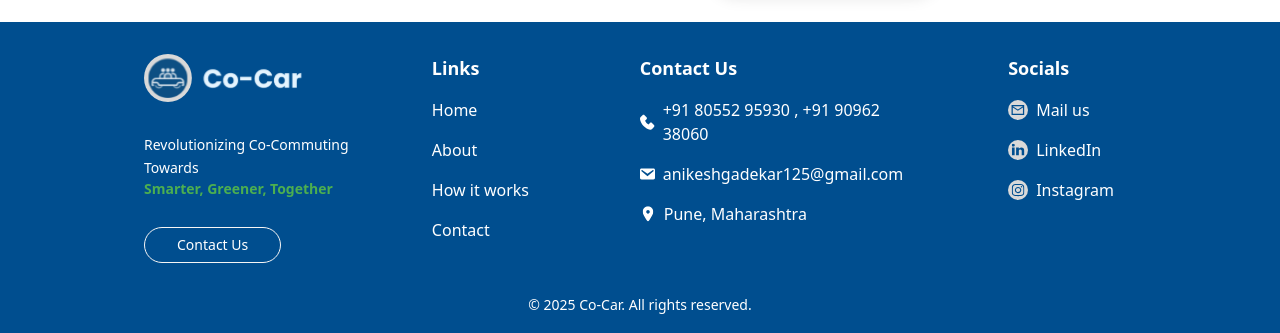
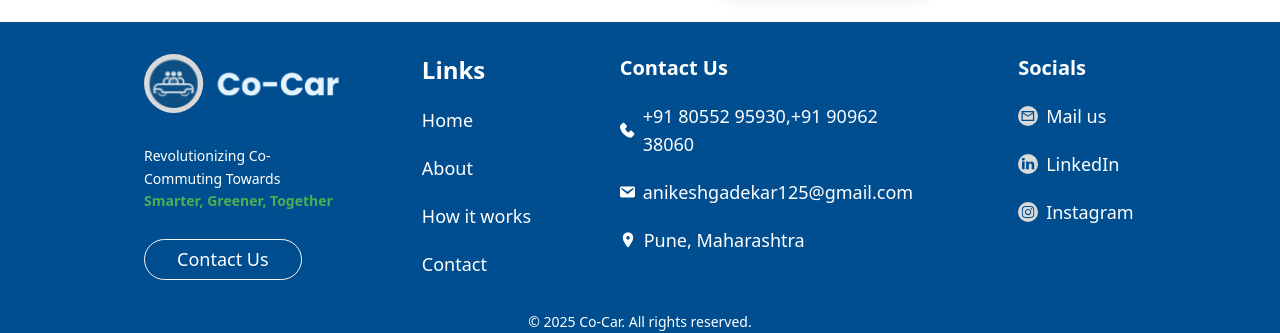
Before and after one commit to digvijaybhonsle/Co-Car, a React (Vite) app: page / in a window 1280 px wide. Shown: the part 1560-1893 px from the top of the page. Built offline with nearby package versions, Linux system fonts and the light colour scheme.

Commit message:
footer ready

```diff
--- a/src/components/Footer.jsx
+++ b/src/components/Footer.jsx
@@ -5,7 +5,7 @@ import email2 from "../assets/images/footermail2.svg";
 import linkedin from "../assets/images/Group110.svg";
 import insta from "../assets/images/Group111.svg";
 import logo from "../assets/images/logofooter.svg";
-import {NavLink} from "react-router-dom";
+import { NavLink } from "react-router-dom";
 import { useNavigate } from "react-router-dom";
 
 const Footer = () => {
@@ -19,7 +19,7 @@ const Footer = () => {
       <div className="flex flex-col lg:flex-row justify-between items-start w-full h-auto space-y-6 lg:space-y-0">
         {/* Column 1 */}
         <div className="flex-1 mb-6 lg:mb-0 items-center justify-center lg:pl-20">
-          <img className="w-40 mb-4" src={logo} alt="Logo" />
+          <img className="w-60 mb-4" src={logo} alt="Logo" />
           <p className="text-base sm:text-lg lg:text-sm leading-relaxed mt-8">
             Revolutionizing Co-Commuting Towards
           </p>
@@ -27,7 +27,7 @@ const Footer = () => {
             Smarter, Greener, Together
           </p>
           <button
-            className="mt-7 hover:bg-[#45a049] text-white rounded-full px-8 py-2 text-base sm:text-lg lg:text-sm transition-all duration-300 cursor-pointer"
+            className="mt-7 hover:bg-[#45a049] text-white rounded-full px-8 py-2 text-base sm:text-lg lg:text-md transition-all duration-300 cursor-pointer"
             style={{
               borderRadius: "57px",
               border: "1px solid #F6F5F5",
@@ -39,9 +39,9 @@ const Footer = () => {
           </button>
         </div>
         {/* Column 2 */}
-        <div className="flex-1 mb-6 lg:mb-0 items-center justify-center lg:pl-20">
-          <h3 className="text-lg font-bold mb-4">Links</h3>
-          <ul className="space-y-4">
+        <div className="flex-1 text-lg mb-6 lg:mb-0 items-center justify-center lg:pl-20">
+          <h3 className="text-2xl font-bold mb-5">Links</h3>
+          <ul className="space-y-5">
             <li>
               <NavLink
                 to="/"
@@ -81,27 +81,57 @@ const Footer = () => {
           </ul>
         </div>
         {/* Column 3 */}
-        <div className="flex-1 mb-6 lg:mb-0 items-center justify-center">
-          <h3 className="text-lg font-bold mb-4">Contact Us</h3>
-          <ul className="space-y-4">
+        <div className="flex-1 text-lg mb-6 lg:mb-0 items-center justify-center">
+          <h3 className="text-xl font-bold mb-5">Contact Us</h3>
+          <ul className="space-y-5">
             <li className="flex items-center space-x-2">
               <img className="w-4 h-4" src={phone} alt="Phone" />
-              <span>+91 80552 95930 , +91 90962 38060</span>
+              <span>
+                <a
+                  href="tel:+918055295930"
+                  className="hover:underline"
+                >
+                  +91 80552 95930
+                </a>
+                ,
+                <a
+                  href="tel:+919096238060"
+                  className="hover:underline"
+                >
+                  +91 90962 38060
+                </a>
+              </span>
             </li>
+
             <li className="flex items-center space-x-2">
               <img className="w-4 h-4" src={email} alt="Email" />
-              <span>anikeshgadekar125@gmail.com</span>
+              <a
+                href="mailto:anikeshgadekar125@gmail.com"
+                className="hover:underline"
+              >
+                anikeshgadekar125@gmail.com
+              </a>
             </li>
+
+            {/* Location */}
             <li className="flex items-center space-x-2">
               <img className="w-4 h-4" src={loca} alt="Location" />
-              <span>Pune, Maharashtra</span>
+              <a
+                href="https://www.google.com/maps/search/Pune,+Maharashtra"
+                target="_blank"
+                rel="noopener noreferrer"
+                className="hover:underline"
+              >
+                Pune, Maharashtra
+              </a>
             </li>
           </ul>
         </div>
+
         {/* Column 4 */}
-        <div className="flex-1 mb-6 lg:mb-0 items-center justify-center lg:pl-30">
-          <h3 className="text-lg font-bold mb-4">Socials</h3>
-          <ul className="space-y-4">
+        <div className="flex-1 text-lg mb-6 lg:mb-0 items-center justify-center lg:pl-30">
+          <h3 className="text-xl font-bold mb-5">Socials</h3>
+          <ul className="space-y-5">
             <li className="flex items-center space-x-2">
               <img className="w-5 h-5" src={email2} alt="Email" />
               <span>Mail us</span>
@@ -133,7 +163,6 @@ const Footer = () => {
           </a>
         </p>
       </div>
-
     </div>
   );
 };
```
Lines whose indentation alone changed are shown as unchanged.
